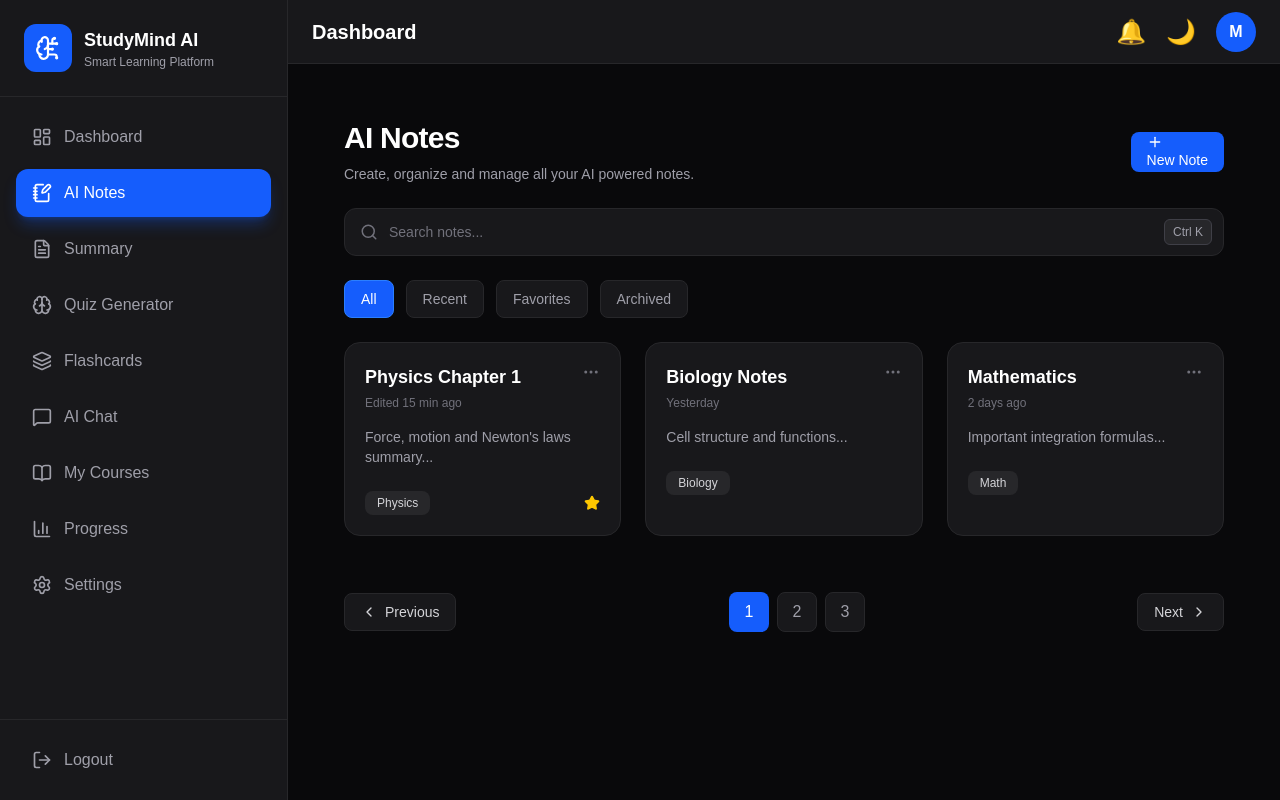
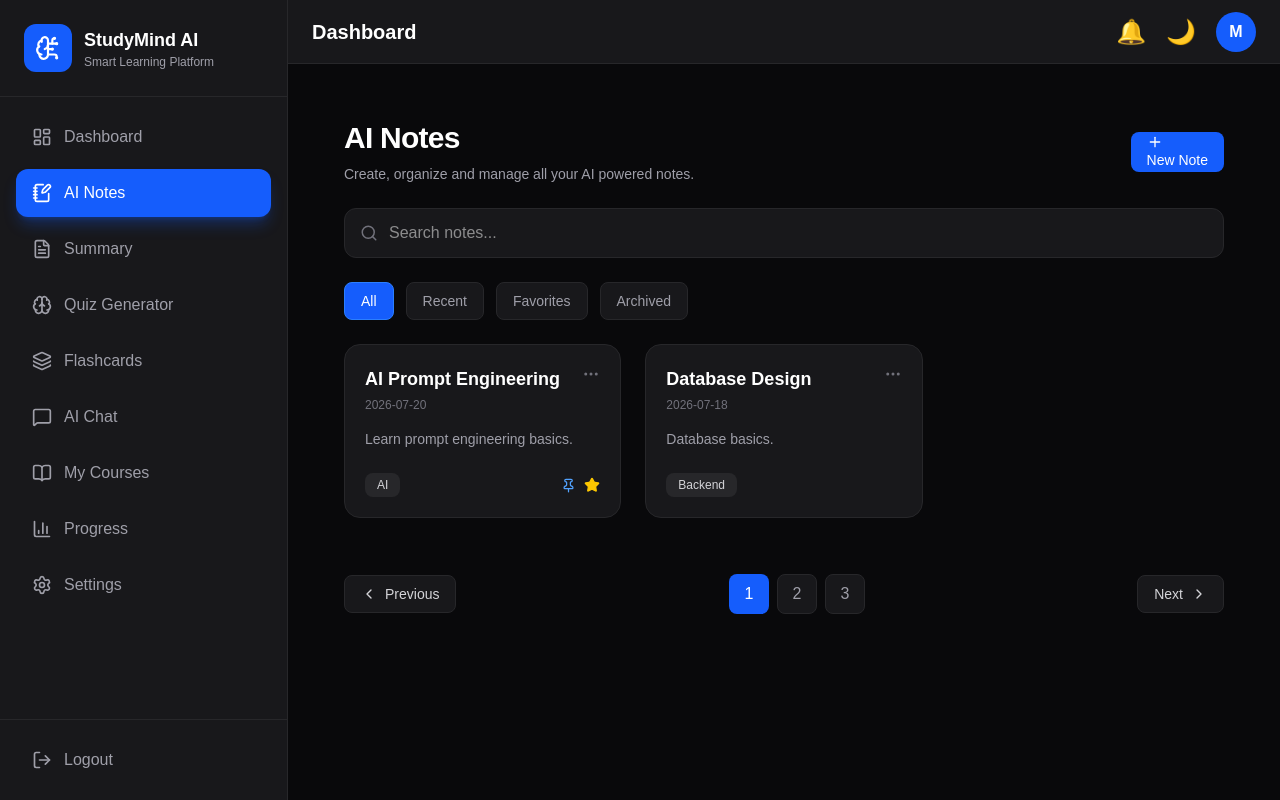
Before and after one commit to studymindlabs/studymind-ai, a Next.js app: page /notes in a window 1280 px wide. Built offline with nearby package versions, Linux system fonts and the light colour scheme.

Commit message:
refactor(notes): finalize notes naming convention

```diff
--- a/app/(dashboard)/notes/page.tsx
+++ b/app/(dashboard)/notes/page.tsx
@@ -1,3 +1,9 @@
+"use client";
+
+import { useMemo, useState } from "react";
+
+import { mockNotes } from "@/constants/mock-notes";
+
 import {
   NotesLayout,
   NotesHeader,
@@ -8,15 +14,39 @@ import {
 } from "@/components/features/notes";
 
 export default function NotesPage() {
+  const [search, setSearch] = useState("");
+
+  const filteredNotes = useMemo(() => {
+    const keyword = search.trim().toLowerCase();
+
+    if (!keyword) {
+      return mockNotes;
+    }
+
+    return mockNotes.filter((note) => {
+      return (
+        note.title.toLowerCase().includes(keyword) ||
+        note.content.toLowerCase().includes(keyword) ||
+        (note.summary ?? "").toLowerCase().includes(keyword) ||
+        (note.folder ?? "").toLowerCase().includes(keyword)
+      );
+    });
+  }, [search]);
+
   return (
     <NotesLayout>
       <NotesHeader />
 
-      <NotesSearch />
+      <NotesSearch
+        value={search}
+        onSearchChange={setSearch}
+      />
 
       <NotesFilter />
 
-      <NotesGrid />
+      <NotesGrid
+        notes={filteredNotes}
+      />
 
       <NotesPagination />
     </NotesLayout>
--- a/components/features/notes/notes-card.tsx
+++ b/components/features/notes/notes-card.tsx
@@ -1,21 +1,15 @@
 "use client";
 
-import { MoreHorizontal, Star } from "lucide-react";
+import { MoreHorizontal, Pin, Star } from "lucide-react";
+
+import type { Note } from "@/types/note";
 
 type NotesCardProps = {
-  title: string;
-  preview: string;
-  updatedAt: string;
-  category: string;
-  favorite?: boolean;
+  note: Note;
 };
 
 export default function NotesCard({
-  title,
-  preview,
-  updatedAt,
-  category,
-  favorite = false,
+  note,
 }: NotesCardProps) {
   return (
     <div
@@ -36,11 +30,11 @@ export default function NotesCard({
         <div>
 
           <h3 className="text-lg font-semibold text-white">
-            {title}
+            {note.title}
           </h3>
 
           <p className="mt-1 text-xs text-zinc-500">
-            {updatedAt}
+            {note.updatedAt}
           </p>
 
         </div>
@@ -55,7 +49,7 @@ export default function NotesCard({
       </div>
 
       <p className="mt-4 line-clamp-3 text-sm text-zinc-400">
-        {preview}
+        {note.summary ?? note.content}
       </p>
 
       <div className="mt-6 flex items-center justify-between">
@@ -70,15 +64,26 @@ export default function NotesCard({
             text-zinc-300
           "
         >
-          {category}
+          {note.folder ?? "General"}
         </span>
 
-        {favorite && (
-          <Star
-            size={16}
-            className="fill-yellow-400 text-yellow-400"
-          />
-        )}
+        <div className="flex items-center gap-2">
+
+          {note.pinned && (
+            <Pin
+              size={15}
+              className="text-blue-400"
+            />
+          )}
+
+          {note.favorite && (
+            <Star
+              size={16}
+              className="fill-yellow-400 text-yellow-400"
+            />
+          )}
+
+        </div>
 
       </div>
 
--- a/components/features/notes/notes-empty.tsx
+++ /dev/null
@@ -1,10 +0,0 @@
-import EmptyState from "@/components/ui/empty-state";
-
-export default function NotesEmpty() {
-  return (
-    <EmptyState
-      title="No notes yet"
-      description="Create your first AI note to start building your knowledge library."
-    />
-  );
-}
--- a/components/features/notes/notes-filters.tsx
+++ /dev/null
@@ -1,38 +0,0 @@
-"use client";
-
-const filters = [
-  "All",
-  "Recent",
-  "Favorites",
-  "Archived",
-];
-
-export default function NotesFilter() {
-  return (
-    <div className="flex flex-wrap gap-3">
-
-      {filters.map((filter, index) => (
-        <button
-          key={filter}
-          className={`
-            rounded-lg
-            border
-            px-4
-            py-2
-            text-sm
-            transition-all
-
-            ${
-              index === 0
-                ? "border-blue-500 bg-blue-600 text-white"
-                : "border-zinc-800 bg-zinc-900 text-zinc-400 hover:border-zinc-700 hover:text-white"
-            }
-          `}
-        >
-          {filter}
-        </button>
-      ))}
-
-    </div>
-  );
-}
--- a/components/features/notes/notes-grid.tsx
+++ b/components/features/notes/notes-grid.tsx
@@ -1,33 +1,26 @@
-"use client";
+import type { Note } from "@/types/note";
+import NotesCard from "./notes-card";
+import EmptyState from "./empty-state";
 
-import NotesCard from "./notes-card";
+type NotesGridProps = {
+  notes: Note[];
+};
 
-export default function NotesGrid() {
+export default function NotesGrid({
+  notes,
+}: NotesGridProps) {
+  if (notes.length === 0) {
+    return <EmptyState />;
+  }
+
   return (
     <div className="grid gap-6 md:grid-cols-2 xl:grid-cols-3">
-
-      <NotesCard
-        title="Physics Chapter 1"
-        preview="Force, motion and Newton's laws summary..."
-        updatedAt="Edited 15 min ago"
-        category="Physics"
-        favorite
-      />
-
-      <NotesCard
-        title="Biology Notes"
-        preview="Cell structure and functions..."
-        updatedAt="Yesterday"
-        category="Biology"
-      />
-
-      <NotesCard
-        title="Mathematics"
-        preview="Important integration formulas..."
-        updatedAt="2 days ago"
-        category="Math"
-      />
-
+      {notes.map((note) => (
+        <NotesCard
+          key={note.id}
+          note={note}
+        />
+      ))}
     </div>
   );
 }
--- a/components/features/notes/notes-search.tsx
+++ b/components/features/notes/notes-search.tsx
@@ -3,60 +3,47 @@
 import { Search } from "lucide-react";
 
 type NotesSearchProps = {
-  placeholder?: string;
+  value: string;
+  onSearchChange: (value: string) => void;
 };
 
 export default function NotesSearch({
-  placeholder = "Search notes...",
+  value,
+  onSearchChange,
 }: NotesSearchProps) {
   return (
     <div className="relative">
-
       <Search
-        className="absolute left-4 top-1/2 -translate-y-1/2 text-zinc-500"
         size={18}
+        className="
+          absolute
+          left-4
+          top-1/2
+          -translate-y-1/2
+          text-zinc-500
+        "
       />
 
       <input
         type="text"
-        placeholder={placeholder}
+        value={value}
+        onChange={(e) => onSearchChange(e.target.value)}
+        placeholder="Search notes..."
         className="
-          h-12
           w-full
           rounded-xl
           border
           border-zinc-800
           bg-zinc-900
+          py-3
           pl-11
-          pr-20
-          text-sm
+          pr-4
           text-white
-          placeholder:text-zinc-500
           outline-none
           transition
           focus:border-blue-500
         "
       />
-
-      <div
-        className="
-          absolute
-          right-3
-          top-1/2
-          -translate-y-1/2
-          rounded-md
-          border
-          border-zinc-700
-          bg-zinc-800
-          px-2
-          py-1
-          text-xs
-          text-zinc-400
-        "
-      >
-        Ctrl K
-      </div>
-
     </div>
   );
 }
--- a/components/features/notes/notes-toolbar.tsx
+++ /dev/null
@@ -1,14 +0,0 @@
-import NotesSearch from "./notes-search";
-import NotesFilters from "./notes-filters";
-
-export default function NotesToolbar() {
-  return (
-    <div className="flex flex-col gap-4 lg:flex-row">
-
-      <NotesSearch />
-
-      <NotesFilters />
-
-    </div>
-  );
-}
```
Also changed, not shown: components/features/notes/notes-filter.tsx (+16 -5 lines).
